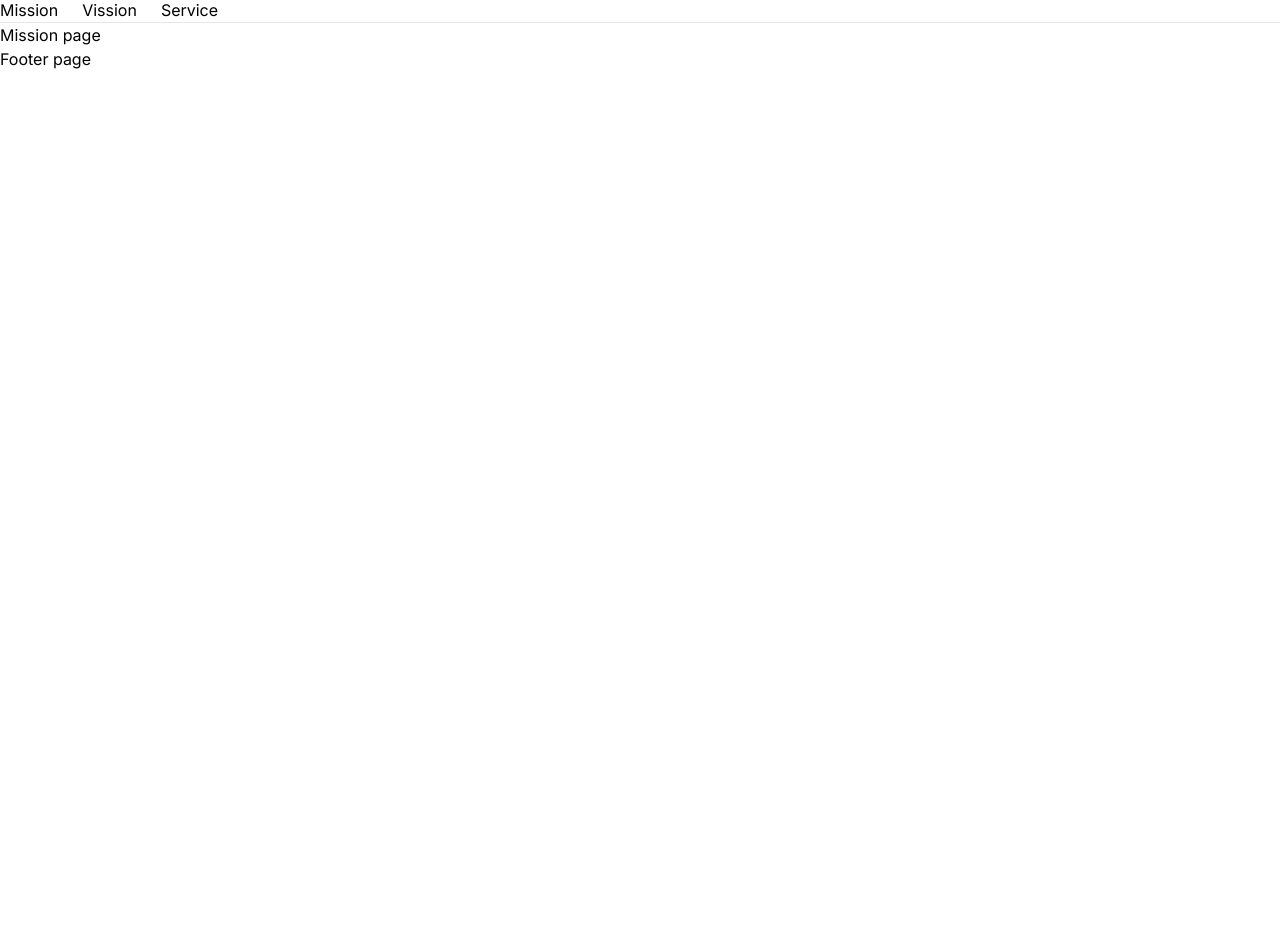
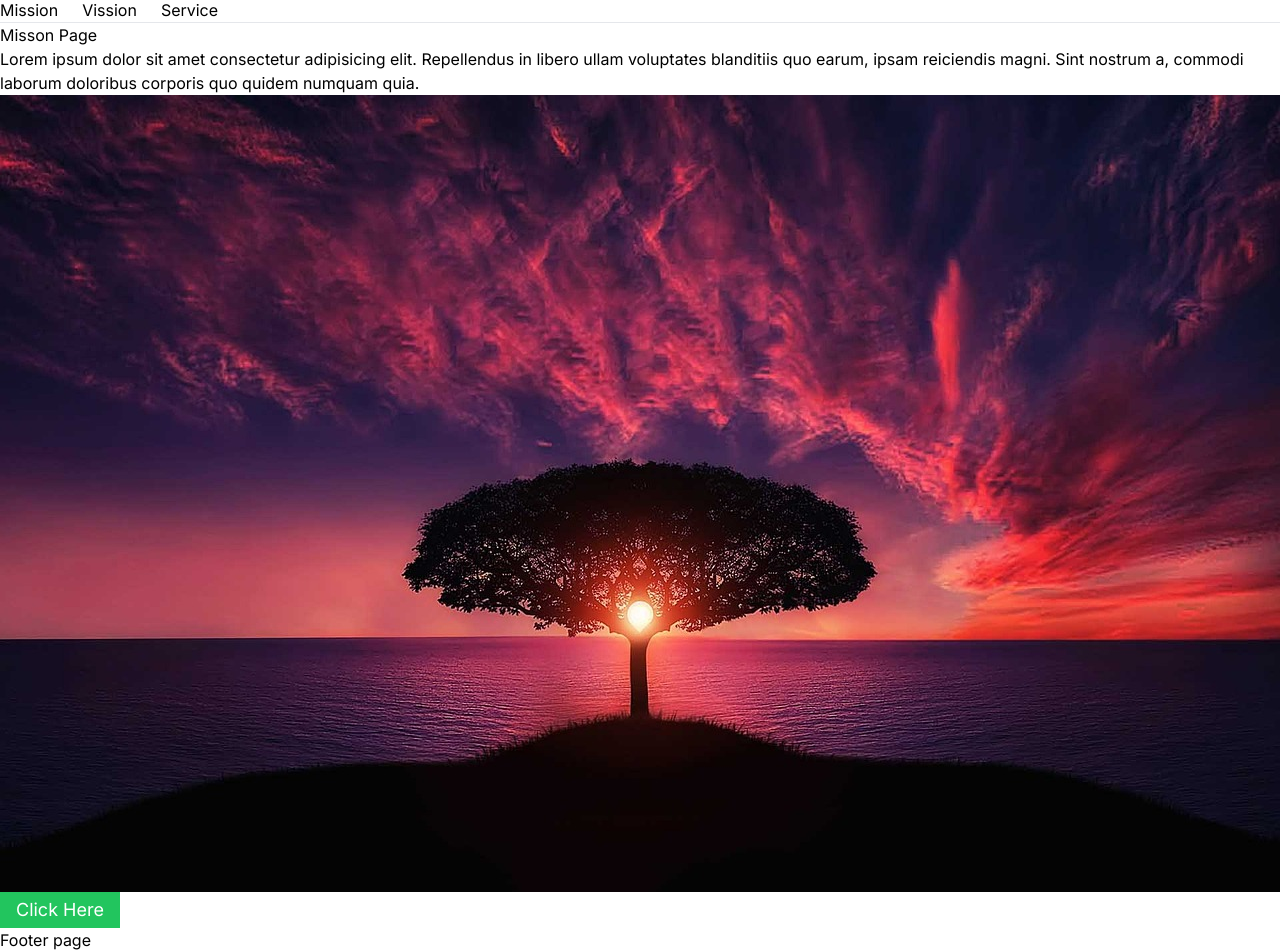
Before and after one commit to humayonitbd/Next-JS-Project1, a Next.js app: page /about/mission in a window 1280 px wide. Shown: the part 51-1003 px from the top of the page. Before the commit the page ends 800 px from the top, so only its background shows below. Built offline with nearby package versions, Linux system fonts and the light colour scheme.

Commit message:
image set

```diff
--- a/app/about/mission/page.js
+++ b/app/about/mission/page.js
@@ -1,7 +1,17 @@
+
+import Button from '@/app/components/Button';
+import Image from 'next/image';
 import React from 'react'
+import thum from '@/public/Images/tree-img.jpg'
 
 export default function Mission() {
+
   return (
-    <div>Mission page</div>
+    <div>
+      <h2>Misson Page</h2>
+      <div>Lorem ipsum dolor sit amet consectetur adipisicing elit. Repellendus in libero ullam voluptates blanditiis quo earum, ipsam reiciendis magni. Sint nostrum a, commodi laborum doloribus corporis quo quidem numquam quia.</div>
+      <Image src={thum}  alt='thum image'/>
+      <Button />
+    </div>
   )
 }
--- a/app/about/page.js
+++ b/app/about/page.js
@@ -1,7 +1,7 @@
 
 
 export default function AboutPage() {
-  throw new Error("There are a big error !!");
+  // throw new Error("There are a big error !!");
   return (
     <div>this is about page</div>
   )
--- /dev/null
+++ b/app/components/Button.js
@@ -0,0 +1,8 @@
+"use client";
+import React from 'react'
+
+export default function Button() {
+  return (
+    <div><button onClick={()=>console.log("client site hite hoase")} className='btn px-4 py-1 bg-green-500 text-white text-lg'>Click Here</button></div>
+  )
+}
```
Also changed, not shown: public/Images/tree-img.jpg (added).
